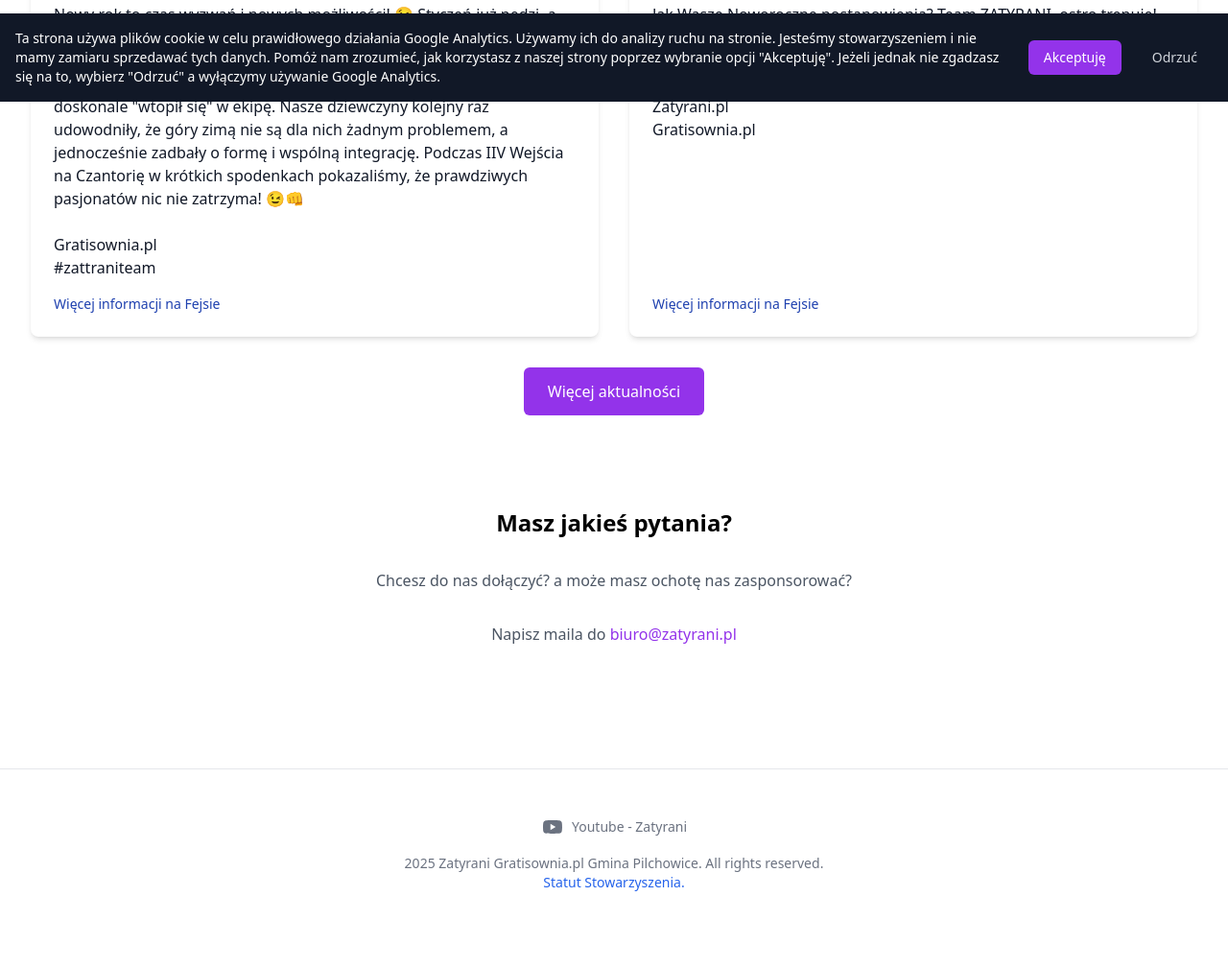
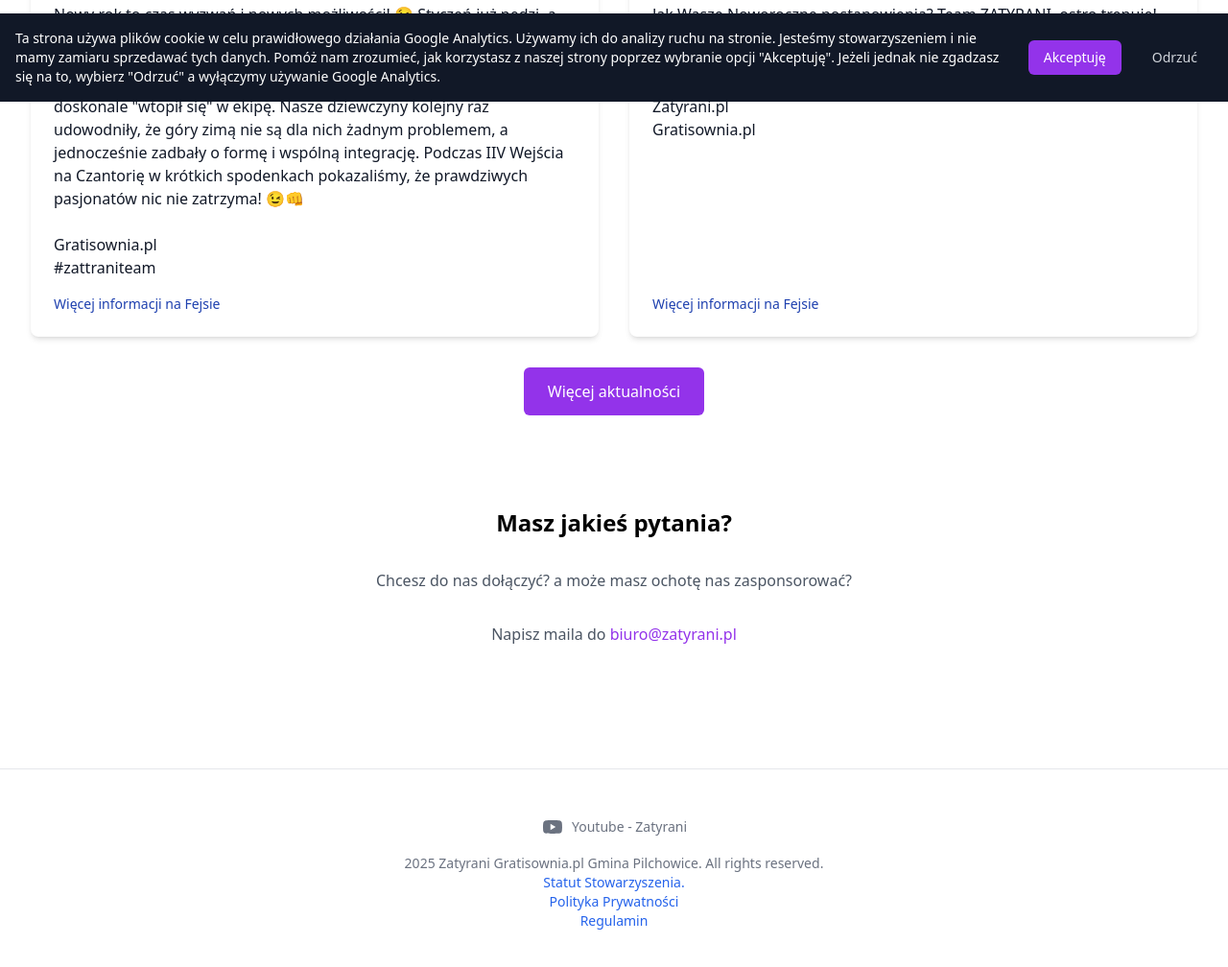
Before and after one commit to derberg/zatyrani.pl, an Astro site: page / in a window 1280 px wide. Shown: the part 694-1702 px from the top of the page at 96% size. Before the commit the page ends 1672 px from the top, so only its background shows below. Built offline with nearby package versions, Linux system fonts and the light colour scheme; Astro itself is replaced by a stand-in of ours.

Commit message:
feat: add politics

```diff
--- a/public/locales/en/translation.json
+++ b/public/locales/en/translation.json
@@ -16,7 +16,9 @@
     "footer": {
       "youtube": "Youtube - Zatyrani",
       "rights": "All rights reserved.",
-      "statute": "Association Statute."
+      "statute": "Association Statute.",
+      "privacy": "Privacy Policy",
+      "terms": "Terms and Conditions"
     }
   },
   "nav": {
--- a/public/locales/pl/translation.json
+++ b/public/locales/pl/translation.json
@@ -16,7 +16,9 @@
     "footer": {
       "youtube": "Youtube - Zatyrani",
       "rights": "All rights reserved.",
-      "statute": "Statut Stowarzyszenia."
+      "statute": "Statut Stowarzyszenia.",
+      "privacy": "Polityka Prywatności",
+      "terms": "Regulamin"
     }
   },
   "nav": {
--- a/src/layouts/Layout.astro
+++ b/src/layouts/Layout.astro
@@ -332,6 +332,20 @@ const allNavItems: NavItem[] = [...otherCtaItems, ...mainNavItems];
             >
               {t("layout.footer.statute")}
             </a>
+            <a
+              href="/PolitykaPrywatnosci.pdf"
+              class="text-blue-600 hover:text-blue-700 block"
+              target="_blank"
+            >
+              {t("layout.footer.privacy")}
+            </a>
+            <a
+              href="/Regulamin.pdf"
+              class="text-blue-600 hover:text-blue-700 block"
+              target="_blank"
+            >
+              {t("layout.footer.terms")}
+            </a>
           </p>
         </div>
       </div>
```
Also changed, not shown: 2 other files.
